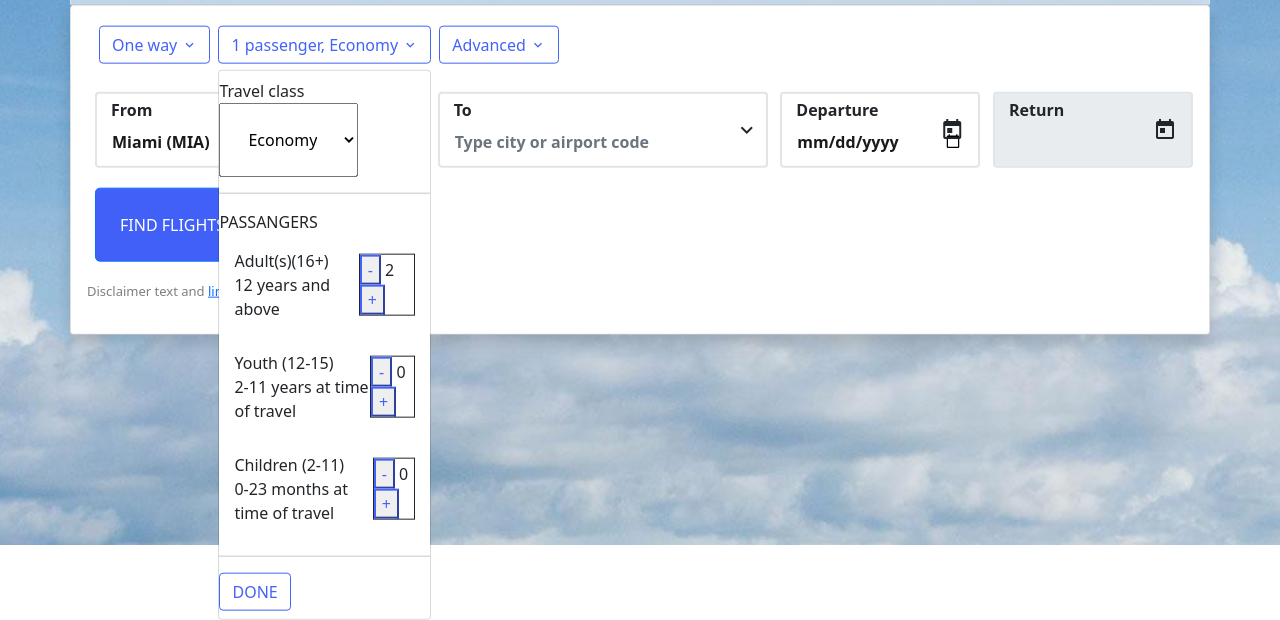
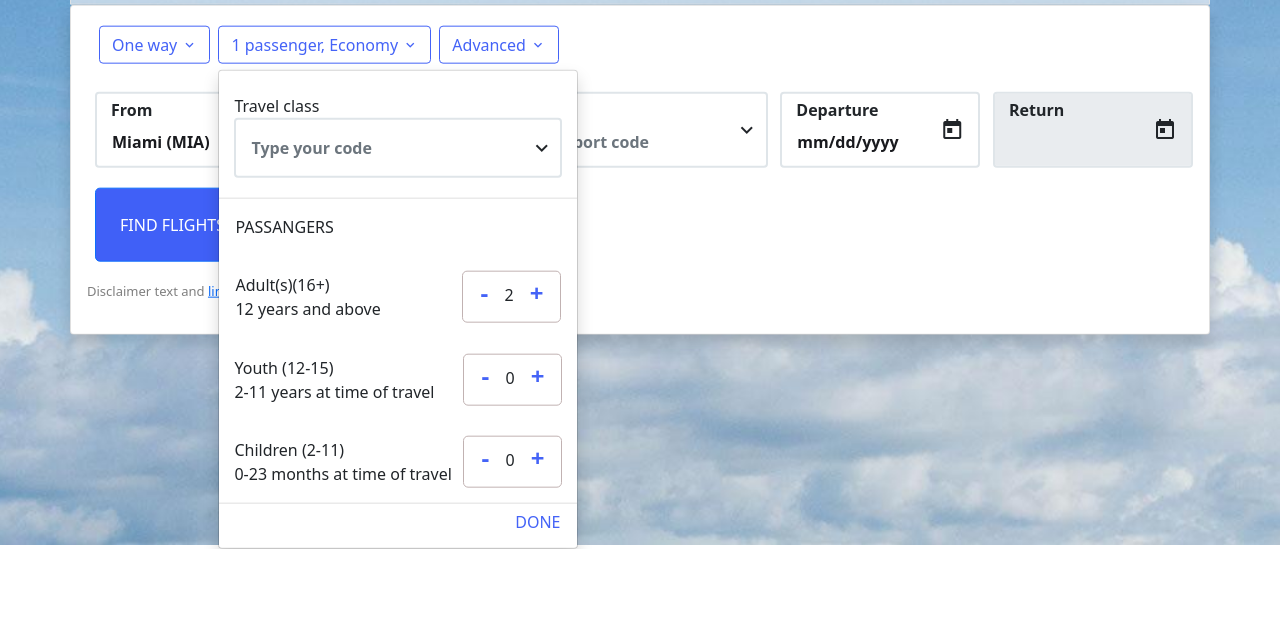
Before and after one commit to fidehlg89/html_octocat, a plain HTML site: page index.html in a window 1280 px wide. Both pictures are taken after a click on the button "1 passenger, Economy". Shown: the part 255-875 px from the top of the page. After the commit the page ends 804 px from the top, so only its background shows below. Drawn offline with nearby package versions, Linux system fonts and the light colour scheme.

Commit message:
Adding jquery

```diff
--- a/assets/css/style.css
+++ b/assets/css/style.css
@@ -23,16 +23,20 @@
     box-shadow: none !important;
 }
 
-.form-select-primary{
+.form-select-primary {
     color: #4463F7 !important;
     border-color: #4463F7 !important;
     box-shadow: #4463F7 !important;
 }
 
 .form-select-primary:focus {
-    color: #4463F7 !important;;
+    color: #4463F7 !important;
     border-color: #4463F7 !important;
     box-shadow: #4463F7 !important;
+}
+
+#booking .dropdown-menu li .form-group {
+    margin-bottom: 5px;
 }
 
 #booking .form-group {
@@ -40,7 +44,7 @@
     margin-bottom: 20px;
 }
 
-#booking .form-control{
+#booking .form-control {
     height: 76px;
     padding: 0px 15px;
     padding-top: 0px;
@@ -56,8 +60,22 @@
     transition: 0.2s all;
 }
 
+#booking .dropdown-menu {
+    width: 360px;
+}
+
+#booking .dropdown-menu .form-group {
+    width: 100%;
+}
+
+#booking .dropdown-menu .form-control {
+    width: 100%;
+    height: 60px;
+    padding-top: 0;
+}
+
 .btn:hover,
-.btn:focus{
+.btn:focus {
     box-shadow: none;
 }
 
@@ -71,13 +89,22 @@
     font-size: 1rem;
 }
 
-#booking .dropdown-menu li{
+#booking .dropdown-menu li {
     padding: 15px;
 }
 
-#booking .dropdown-menu li:hover{
+#booking .dropdown-menu li:hover {
     cursor: pointer;
     background-color: rgba(192, 178, 178, 0.364);
+}
+
+#booking .dropdown-menu .form-group .dropdown-icon {
+    cursor: pointer;
+    position: absolute;
+    cursor: pointer;
+    top: 12px;
+    left: 90%;
+    font-size: 1.5rem !important;
 }
 
 #booking .dropdown-icon {
@@ -89,7 +116,8 @@
     font-size: 1.5rem !important;
 }
 
-#booking .return-date, .departure-date {
+#booking .return-date,
+.departure-date {
     cursor: pointer;
     position: absolute;
     cursor: pointer;
@@ -98,18 +126,21 @@
     font-size: 1.5rem !important;
 }
 
-#booking .dropdown button, #select-1, #select-2 {
+#booking .dropdown button,
+#select-1,
+#select-2 {
     color: #4463F7 !important;
     border-color: #4463F7 !important;
     box-shadow: #4463F7 !important;
 }
 
-#booking .btn-primary{
+#booking .btn-primary {
     background-color: #4060F7;
     font-size: 1rem;
     padding: 10px;
 }
-#booking .btn-primary:hover{
+
+#booking .btn-primary:hover {
     background-color: #4060F7;
 }
 
@@ -120,11 +151,47 @@
     background-position: center;
 }
 
+#booking .btn-text {
+    border: none;
+    font-size: 1rem;
+    font-weight: 500;
+}
+
+#booking .btn-counter button {
+    border: none;
+    font-size: 1.5rem;
+    font-weight: 700;
+    margin-top: -8px;
+}
+
+#booking .dropdown-menu .btn-counter {
+    border: 1px solid;
+    padding: 5px;
+    border-radius: 5px;
+    border-color: #c1b2b2 !important;
+}
+
+#booking hr {
+    color: gray;
+    margin: 0;
+}
+
 @media (max-width: 600px) {
     #booking .form-group {
         width: 100%;
     }
-    #booking .form-group button{
+
+    #booking .form-group button {
         width: 100%;
     }
 }
+
+input[type="date"]::-webkit-inner-spin-button,
+input[type="date"]::-webkit-calendar-picker-indicator {
+    display: none;
+    -webkit-appearance: none;
+}
+
+.form-check-input[type=checkbox] {
+    font-size: 1.2rem;
+}
--- /dev/null
+++ b/assets/js/code.js
@@ -0,0 +1,30 @@
+$(document).ready(function () {
+    //Prevents to close the specified dropdowns
+    $('#dropdown-menu-2, #dropdown-menu-3').on('click', function (e) {
+        e.stopPropagation();
+    });
+
+    $('#btn-select-2').on('click', function (e) {
+        $("#btn-select-2").attr("aria-expanded", "true");
+        $("#dropdown-menu-2").show();
+    });
+    $('#btn-select-3').on('click', function (e) {
+        $("#btn-select-3").attr("aria-expanded", "true");
+        $("#dropdown-menu-3").show();
+    });
+
+    function toggleMenu2() {
+        var $mobileMenu = $('#dropdown-menu-2');
+        $mobileMenu.slideToggle('fast');
+
+    }
+    function toggleMenu3() {
+        var $mobileMenu = $('#dropdown-menu-3');
+        $mobileMenu.slideToggle('fast');
+    }
+
+    $('#btn-done-1').on('click', toggleMenu2);
+    $('#btn-done-2').on('click', toggleMenu3);
+
+
+});
--- a/index.html
+++ b/index.html
@@ -5,7 +5,6 @@
 	<meta charset="utf-8">
 	<meta http-equiv="X-UA-Compatible" content="IE=edge">
 	<meta name="viewport" content="width=device-width, initial-scale=1">
-	<!-- The above 3 meta tags *must* come first in the head; any other head content must come *after* these tags -->
 
 	<title>Booking Form HTML Template</title>
 
@@ -38,86 +37,133 @@
 								<div class="d-flex p-1" style="flex-wrap: wrap;">
 									<div class="ms-2">
 										<div class="dropdown">
-											<button class="btn btn-default btn-md" type="button" data-bs-toggle="dropdown" aria-expanded="false">
+											<button id="btn-select-1" class="btn btn-default btn-md" type="button"
+												data-bs-toggle="dropdown" aria-expanded="false">
 												<span id="select-2" class="selected">One way</span>
 												<span class="mdi mdi-chevron-down"></span>
 											</button>
-											<ul class="dropdown-menu mt-1">
+											<ul id="dropdown-menu-1" class="dropdown-menu shadow mt-1">
 												<li key="1">One way</li>
 												<li key="2">Round trip</li>
-												<li key="2"><a class="p-2" href="#" >Multi-city<i class="fa fa-external-link" style="text-decoration: none; margin: 5px;" aria-hidden="true"></i></a>
+												<li key="2"><a href="#">Multi-city<i class="fa fa-external-link"
+															style="text-decoration: none; margin: 5px;"
+															aria-hidden="true"></i></a>
 												</li>
 											</ul>
 										</div>
 									</div>
 									<div class="ms-2">
 										<div class="dropdown">
-											<button class="btn btn-default btn-md" type="button" data-bs-toggle="dropdown" aria-expanded="false">
-											  <span id="select-2" class="selected" >1 passenger, Economy</span>
+											<button id="btn-select-2" class="btn btn-default btn-md" type="button"
+												data-bs-toggle="dropdown" aria-expanded="false">
+												<span id="select-2" class="selected">1 passenger, Economy</span>
 												<span class="mdi mdi-chevron-down"></span>
 											</button>
-											<ul class="dropdown-menu mt-1">
-											  	<div><label>Travel class</label></div>
-											  	<select class="p-4">
-													<option class="selected">Economy</option>
-											  	</select>
-											  	<hr/>
-											  	<div style="text-transform: uppercase;"><label>Passangers</label></div>
-												  <li class="d-flex" style="align-items: center; justify-content: space-between;">
+											<ul id="dropdown-menu-2" class="dropdown-menu shadow mt-1">
+												<li>
+													<div>
+														<label>Travel class</label>
+														<div class="form-group">
+															<input class="form-control" type="text"
+																placeholder="Type your code">
+															<div class="dropdown-icon"><span
+																	class="mdi mdi-chevron-down"></span>
+															</div>
+														</div>
+													</div>
+												</li>
+												<hr />
+												<div class="p-3" style="text-transform: uppercase;">
+													<label>Passangers</label>
+												</div>
+												<li class="d-flex p-3"
+													style="align-items: center; justify-content: space-between;">
 													<div class="d-flex" style="flex-direction: column;">
 														<label for="">Adult(s)(16+)</label>
 														<span>12 years and above</span>
 													</div>
-												  		<div class="" style="border: 1px solid;">
-													  		<button class="adults-decrement">-</button>
+													<div class="btn-counter" style="border: 1px solid;">
+														<button type="button"
+															class="btn btn-text adults-decrement">-</button>
 														<span class="adults-value">2</span>
-													  		<button class="adults-increment">+</button>
+														<button type="button"
+															class="btn btn-text adults-increment">+</button>
 													</div>
 												</li>
-												<li class="d-flex" style="align-items: center; justify-content: space-between;">
+												<li class="d-flex"
+													style="align-items: center; justify-content: space-between;">
 													<div class="d-flex" style="flex-direction: column;">
 														<label for="">Youth (12-15)</label>
 														<span>2-11 years at time of travel</span>
 													</div>
-														<div class="" style="border: 1px solid;">
-															<button class="youth-decrement">-</button>
+													<div class="btn-counter" style="border: 1px solid;">
+														<button type="button"
+															class="btn btn-text youth-decrement">-</button>
 														<span class="youth-value">0</span>
-															<button class="youth-increment">+</button>
+														<button type="button"
+															class="btn btn-text youth-increment">+</button>
 													</div>
-
 												</li>
-												 <li class="d-flex" style="align-items: center; justify-content: space-between;">
+												<li class="d-flex"
+													style="align-items: center; justify-content: space-between;">
 													<div class="d-flex" style="flex-direction: column;">
 														<label for="">Children (2-11)</label>
 														<span>0-23 months at time of travel</span>
 													</div>
-													<div class="" style="border: 1px solid;">
-														<button class="children-decrement">-</button>
+													<div class="btn-counter" style="border: 1px solid;">
+														<button type="button"
+															class="btn btn-text children-decrement">-</button>
 														<span class="children-value">0</span>
-														<button class="children-increment">+</button>
+														<button type="button"
+															class="btn btn-text children-increment">+</button>
 													</div>
 												</li>
-												<hr/>
-												<button class="btn btn-ms" style="text-transform: uppercase;">done</button>
+												<hr />
+												<button id="btn-done-1" class="btn btn-text btn-ms"
+													style="text-transform: uppercase; float: right; margin-right: 5px;">done</button>
 											</ul>
 										</div>
 									</div>
 									<div class="ms-2">
 										<div class="dropdown">
-											<button class="btn btn-default btn-md" type="button" data-bs-toggle="dropdown" aria-expanded="false">
+											<button id="btn-select-3" class="btn btn-default btn-md" type="button"
+												data-bs-toggle="dropdown" aria-expanded="false">
 												<span id="select-3" class="selected">Advanced</span>
 												<span class="mdi mdi-chevron-down"></span>
 											</button>
-											<ul class="dropdown-menu">
+											<ul id="dropdown-menu-3" class="dropdown-menu shadow mt-1">
 												<li>
 													<div>
 														<label>Promo code</label>
-														<div class="form-group" style="width: 220px;">
-															<input class="form-control" type="text" placeholder="Type your code">
-															<div class="dropdown-icon"><span class="mdi mdi-chevron-down"></span></div>
+														<div class="form-group">
+															<input class="form-control" type="text"
+																placeholder="Type your code">
+															<div class="dropdown-icon"><span
+																	class="mdi mdi-chevron-down"></span>
+															</div>
 														</div>
 													</div>
 												</li>
+												<hr />
+												<li class="p-4">
+													<div class="form-check mb-2">
+														<input class="form-check-input" type="checkbox" value=""
+															id="flexCheckDefault">
+														<label class="form-check-label" for="flexCheckDefault">
+															Additional rule #1
+														</label>
+													</div>
+													<div class="form-check mb-2">
+														<input class="form-check-input" type="checkbox" value=""
+															id="flexCheckChecked">
+														<label class="form-check-label" for="flexCheckChecked">
+															Additional rule #2
+														</label>
+													</div>
+												</li>
+												<hr />
+												<button id="btn-done-2" class="btn btn-text btn-ms"
+													style="text-transform: uppercase; float: right; margin-right: 5px;">done</button>
 											</ul>
 										</div>
 									</div>
@@ -143,8 +189,7 @@
 										<input class="form-control" required disabled>
 										<div class="return-date"><span class="mdi mdi-calendar-today"></span></div>
 									</div>
-
-										<div  class="form-group ms-2">
+									<div class="form-group ms-2">
 										<button class="btn btn-primary block btn-lg p-4">FIND FLIGHTS</span>
 									</div>
 								</div>
@@ -158,9 +203,12 @@
 			</div>
 		</div>
 	</div>
+	<script src="https://code.jquery.com/jquery-3.6.0.js"
+		integrity="sha256-H+K7U5CnXl1h5ywQfKtSj8PCmoN9aaq30gDh27Xc0jk=" crossorigin="anonymous"></script>
 	<script src="https://cdn.jsdelivr.net/npm/bootstrap@5.1.1/dist/js/bootstrap.bundle.min.js"
 		integrity="sha384-/bQdsTh/da6pkI1MST/rWKFNjaCP5gBSY4sEBT38Q/9RBh9AH40zEOg7Hlq2THRZ" crossorigin="anonymous">
 		</script>
-</body><!-- This templates was made by Colorlib (https://colorlib.com) -->
+	<script src="./assets/js/code.js"></script>
+</body>
 
 </html>
```
Lines whose indentation alone changed are shown as unchanged.
